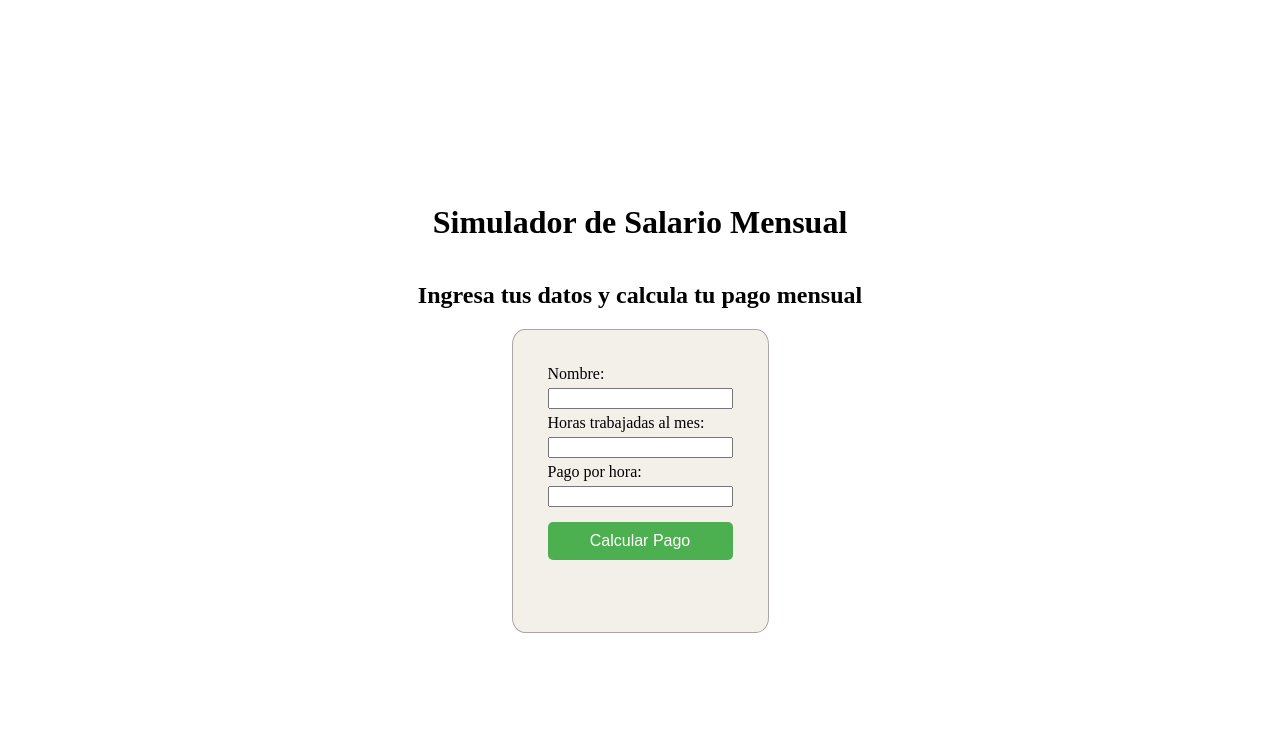
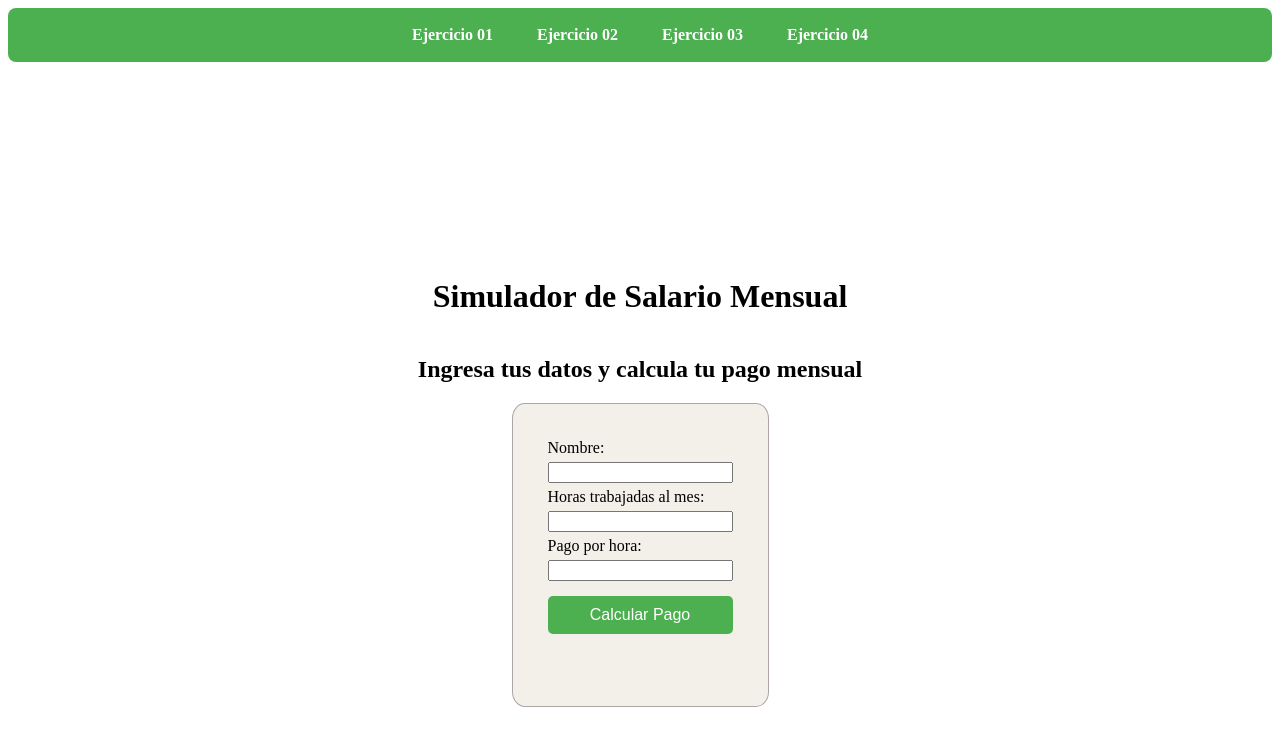
Before and after one commit to EquiverN/pv_tp02_grupo01, a plain HTML site: page public/index.html in a window 1280 px wide. Drawn offline with Linux system fonts and the light colour scheme.

Commit message:
Se agrego una barra de navegabilidad EzequielVeron

```diff
--- a/public/css/style.css
+++ b/public/css/style.css
@@ -36,3 +36,27 @@
 #btn-sumar:hover {
     background-color: #45a049;
 }
+
+.barra-nav {
+    display: flex;
+    justify-content: center;
+    background-color: #4CAF50;
+    padding: 10px;
+    gap: 20px;
+    border-radius: 8px;
+    margin-bottom: 20px;
+}
+
+.barra-nav a {
+    color: white;
+    text-decoration: none;
+    font-weight: bold;
+    font-size: 16px;
+    padding: 8px 12px;
+    border-radius: 5px;
+    transition: background-color 0.3s ease;
+}
+
+.barra-nav a:hover {
+    background-color: #45a049;
+}
--- a/public/index.html
+++ b/public/index.html
@@ -1,12 +1,20 @@
 <!DOCTYPE html>
 <html lang="en">
+
 <head>
     <meta charset="UTF-8">
     <meta name="viewport" content="width=device-width, initial-scale=1.0">
     <link rel="stylesheet" href="./css/style.css">
     <title>Document</title>
 </head>
+
 <body>
+    <nav class="barra-nav">
+        <a href="../public/ejercicio1.html">Ejercicio 01</a>
+        <a href="../public/ejercicio2.html">Ejercicio 02</a>
+        <a href="../public/ejercicio3.html">Ejercicio 03</a>
+        <a href="../public/ejercicio04.html">Ejercicio 04</a>
+    </nav>
     <div class="contenedor">
         <h1>Simulador de Salario Mensual</h1>
         <h2>Ingresa tus datos y calcula tu pago mensual</h2>
@@ -19,10 +27,11 @@
                 <label for="segundo-numero">Pago por hora:</label>
                 <input type="number" id="segundo-numero">
                 <button type="button" id="btn-sumar">Calcular Pago</button>
-                  <p id="resultado"></p>
+                <p id="resultado"></p>
             </form>
         </section>
     </div>
     <script src="../src/index.js"></script>
 </body>
+
 </html>
```
